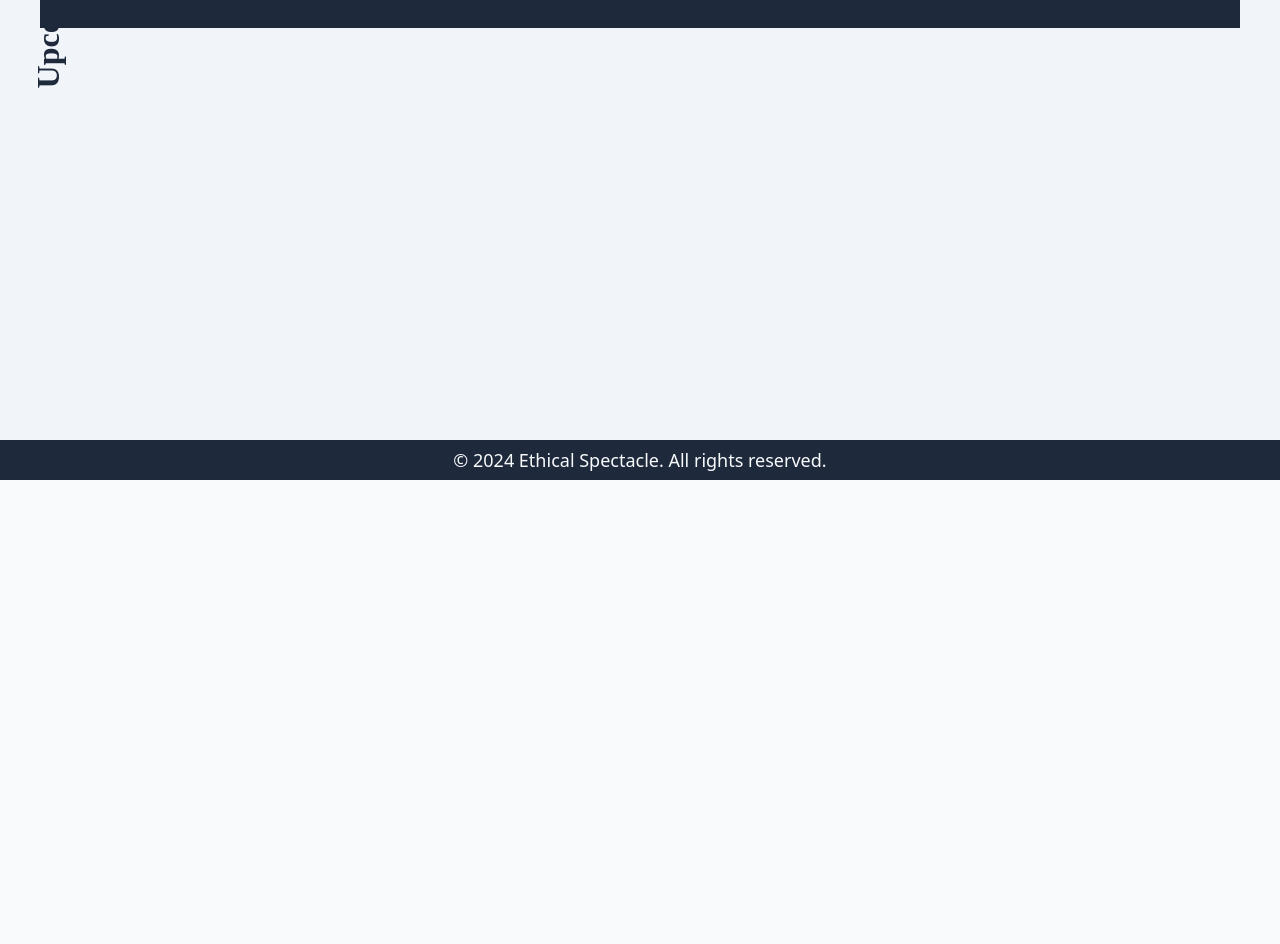
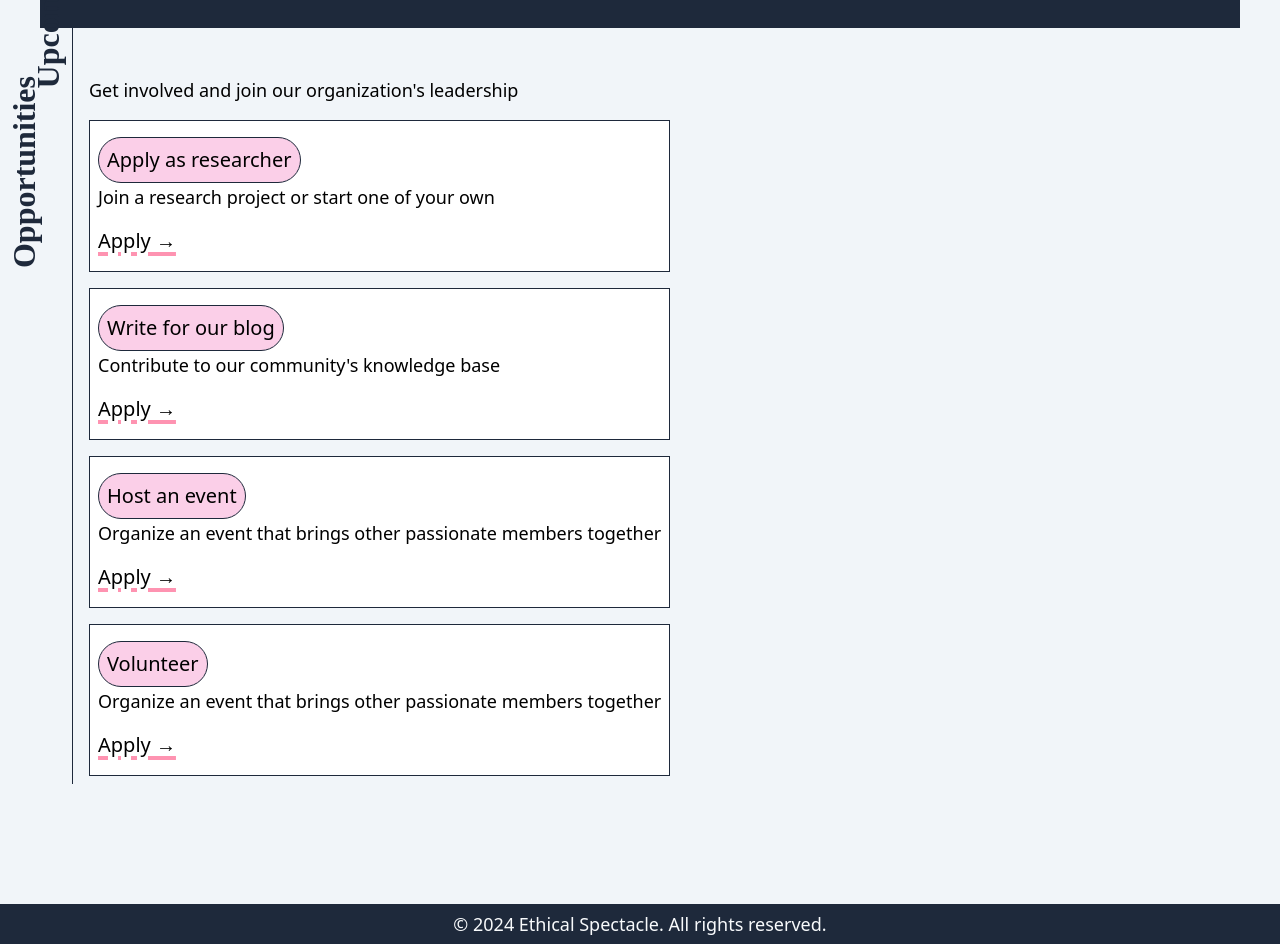
Before and after one commit to Ethical-Spectacle/newsite, a Next.js app: page /account in a window 1280 px wide. Shown: the part 360-1304 px from the top of the page. Before the commit the page ends 840 px from the top, so only its background shows below. Built offline with nearby package versions, Linux system fonts and the light colour scheme; no server answers.

Commit message:
Complete opportunities component

```diff
--- /dev/null
+++ b/app/account/components/Certificates.js
@@ -0,0 +1,77 @@
+import React, { useState, useEffect } from 'react';
+import Certificates from './Certificates.css'
+const API_URL_PROD =
+  "https://api.ethicalspectacle.com/";
+
+const CertificatesList = ({ userEmail }) => {
+  const [certificates, setCertificates] = useState([]);
+  const [loading, setLoading] = useState(false);
+  const [error, setError] = useState(null);
+
+  const fetchCertificates = async () => {
+    setLoading(true);
+    setError(null);
+    try {
+      const response = await fetch(`${API_URL_PROD}/get_certificates`, {
+        method: 'POST',
+        headers: {
+          'Content-Type': 'application/json'
+        },
+        body: JSON.stringify({ email: userEmail }),
+      });
+      if (!response.ok) throw new Error('Failed to fetch certificates');
+      const data = await response.json();
+      setCertificates(data);
+      setLoading(false);
+    } catch (error) {
+      setError(error.message);
+      setLoading(false);
+    }
+  };
+
+  useEffect(() => {
+    fetchCertificates();
+  }, [userEmail]);
+
+  const claimCertificate = async (id) => {
+    try {
+      const response = await fetch(`${API_URL_PROD}/claim_hackathon_certificate`, {
+        method: 'POST',
+        headers: {
+          'Content-Type': 'application/json'
+        },
+        body: JSON.stringify({ certificate_id: id, email: userEmail })
+      });
+      const data = await response.json();
+      if (data.success) {
+        fetchCertificates();
+      } else {
+        alert(data.error);
+      }
+    } catch (error) {
+      console.error('Error claiming certificate:', error);
+      alert('Error occurred while claiming the certificate.');
+    }
+  };
+
+  if (loading) return <div className="loading">Loading...</div>;
+  if (error) return <div className="error">Error: {error}</div>;
+
+  return (
+    <div className="certificates-list">
+      {certificates.map(cert => (
+        <div key={cert.id} className="certificate-card">
+          <h2>{cert.hackathon_name} - {cert.team_name}</h2>
+          <p>Dates: {cert.start_date} to {cert.end_date}</p>
+          {cert.claimed ? (
+            <a href={`/#/hackathon-certificate/${cert.id}`} className="view-link">View Certificate</a>
+          ) : (
+            <button onClick={() => claimCertificate(cert.id)} className="claim-btn">Claim</button>
+          )}
+        </div>
+      ))}
+    </div>
+  );
+};
+
+export default CertificatesList;
--- /dev/null
+++ b/app/account/components/Opportunities.js
@@ -0,0 +1,85 @@
+import React from 'react';
+
+function Opportunities() {
+  return (
+    <div className="flex relative">
+        <div className='absolute top-28 -left-16 -rotate-90 md:-left-28 md:top-32'>
+          <h2>Opportunities</h2>
+        </div>
+
+        <section className='flex flex-col w-fit'>
+
+            <div className='h-full border-l border-slate-800 ml-8 px-4 pt-12 pb-2 space-y-4'>
+                <p>
+                    Get involved and join our organization's leadership
+                </p>
+                <div className="bg-white px-2 py-4 border border-slate-800 -mr-4">
+                    <div className="event-info flex flex-col">
+                        <span className="text-xl bg-pink-200 rounded-full p-2 border border-slate-800 w-fit">
+                        Apply as researcher
+                        </span>
+                        <span className="event-date text-lg">Join a research project or start one of your own</span>
+                    </div>
+                    <div className="event-description text-xl mt-4">
+                        <a href="https://docs.google.com/forms/d/e/1FAIpQLScSCOT3qqiel1Pf4ejg8nESlWMi4rajNwS-9xtC7fGTDwG0Gw/viewform" target="_blank" rel="noopener noreferrer" className='underline decoration-cpink decoration-4 underline-offset-4'>
+                            Apply →
+                        </a>
+                    </div>
+                </div>
+            </div>
+
+            <div className='h-full border-l border-slate-800 ml-8 px-4 py-2 space-y-4'>
+                <div className="bg-white px-2 py-4 border border-slate-800 -mr-4">
+                    <div className="event-info flex flex-col">
+                        <span className="text-xl bg-pink-200 rounded-full p-2 border border-slate-800 w-fit">
+                        Write for our blog
+                        </span>
+                        <span className="event-date text-lg">Contribute to our community's knowledge base</span>
+                    </div>
+                    <div className="event-description text-xl mt-4">
+                        <a href="https://docs.google.com/forms/d/e/1FAIpQLSdRVO8jWOb8bF6ZDlL2ZtXl8eupC37fRA-vCZmhM9CI36p_Rg/viewform" target="_blank" rel="noopener noreferrer" className='underline decoration-cpink decoration-4 underline-offset-4'>
+                            Apply →
+                        </a>
+                    </div>
+                </div>
+            </div>
+
+            <div className='h-full border-l border-slate-800 ml-8 px-4 py-2 space-y-4'>
+                <div className="bg-white px-2 py-4 border border-slate-800 -mr-4">
+                    <div className="event-info flex flex-col">
+                        <span className="text-xl bg-pink-200 rounded-full p-2 border border-slate-800 w-fit">
+                        Host an event
+                        </span>
+                        <span className="event-date text-lg">Organize an event that brings other passionate members together</span>
+                    </div>
+                    <div className="event-description text-xl mt-4">
+                        <a href="https://docs.google.com/forms/d/e/1FAIpQLSdc4rY7c3oE-Xj02-v_WqRFt3sl7wnlHFYPbELvnMy0mCfITQ/viewform" target="_blank" rel="noopener noreferrer" className='underline decoration-cpink decoration-4 underline-offset-4'>
+                            Apply →
+                        </a>
+                    </div>
+                </div>
+            </div>
+
+            <div className='h-full border-l border-slate-800 ml-8 px-4 py-2 space-y-4'>
+                <div className="bg-white px-2 py-4 border border-slate-800 -mr-4">
+                    <div className="event-info flex flex-col">
+                        <span className="text-xl bg-pink-200 rounded-full p-2 border border-slate-800 w-fit">
+                        Volunteer
+                        </span>
+                        <span className="event-date text-lg">Organize an event that brings other passionate members together</span>
+                    </div>
+                    <div className="event-description text-xl mt-4">
+                        <a href="https://docs.google.com/forms/d/e/1FAIpQLSdc4rY7c3oE-Xj02-v_WqRFt3sl7wnlHFYPbELvnMy0mCfITQ/viewform" target="_blank" rel="noopener noreferrer" className='underline decoration-cpink decoration-4 underline-offset-4'>
+                            Apply →
+                        </a>
+                    </div>
+                </div>
+            </div>
+
+        </section>
+
+    </div>
+  );
+}
+
+export default Opportunities;
--- a/app/account/page.js
+++ b/app/account/page.js
@@ -5,6 +5,7 @@ import ProfileCard from './components/ProfileCard';
 import Events from './components/Events';
 import Button from '../components/Button';
 import Divider from './components/Divider';
+import Opportunities from './components/Opportunities';
 import Link from 'next/link';
 
 const AccountPage = () => {
@@ -52,6 +53,7 @@ const AccountPage = () => {
         <ProfileCard userEmail={userEmail} />
         <Events />
         <Divider />
+        <Opportunities />
       </div>
 
     </div>
```
